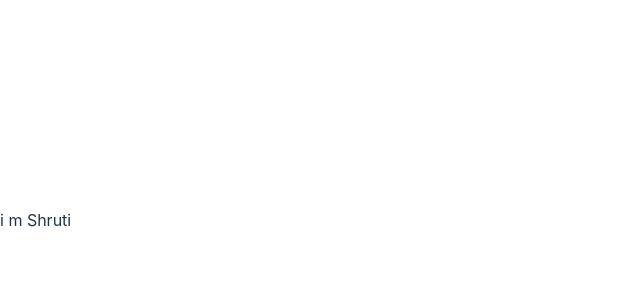
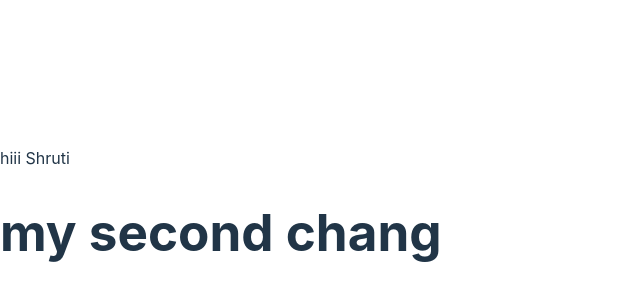
Before and after one commit to shrutikamani/Table-data, a React (Vite) app in the folder Frontend/: page / in a window 1280 px wide. Shown: the part 180-480 px from the top of the page, without its empty margins (0-640 px from the left). Built offline with nearby package versions, Linux system fonts and the light colour scheme.

Commit message:
second change

```diff
--- a/Frontend/src/Shruti.jsx
+++ b/Frontend/src/Shruti.jsx
@@ -3,7 +3,10 @@ import React from 'react'
 const Shruti = () =>
 {
   return (
-    <div>i m Shruti</div>
+    <>
+      <div>hiii Shruti</div>
+      <h1>my second chang</h1>
+    </>
   )
 }
 
```
